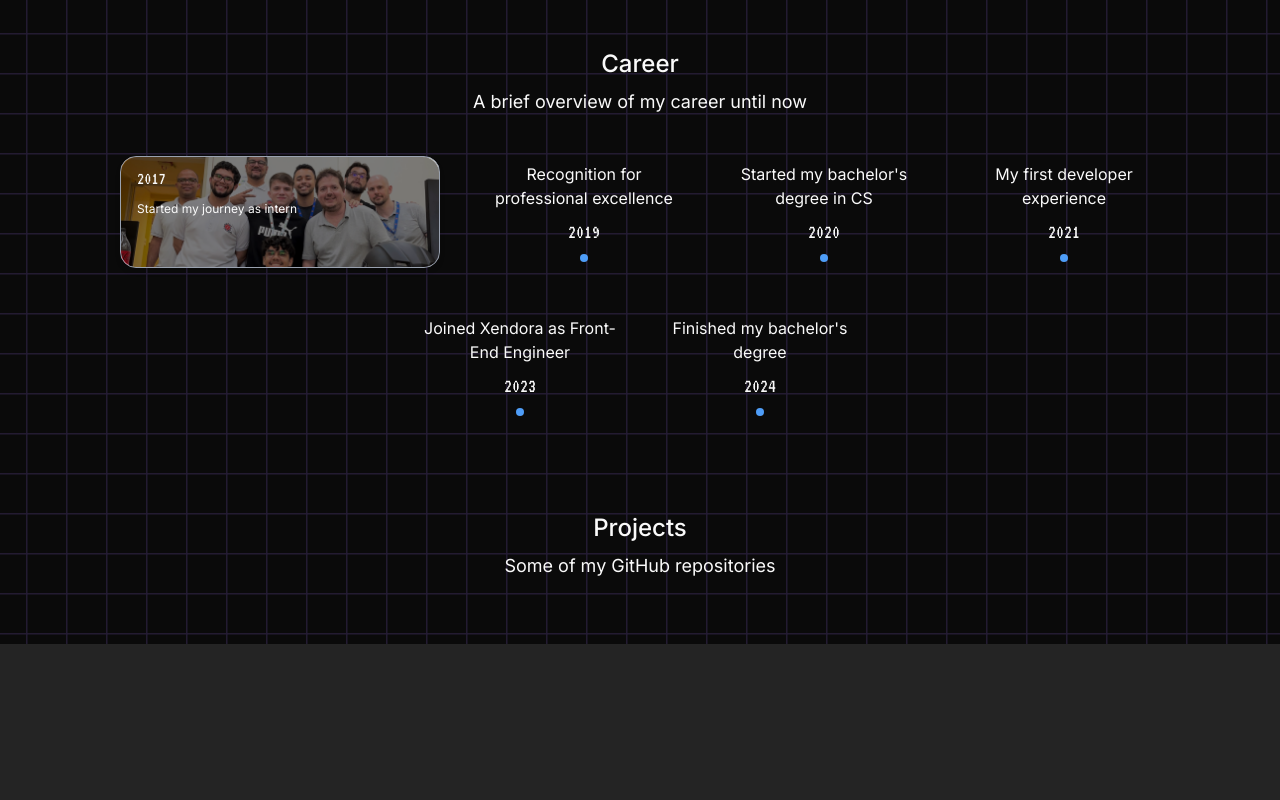
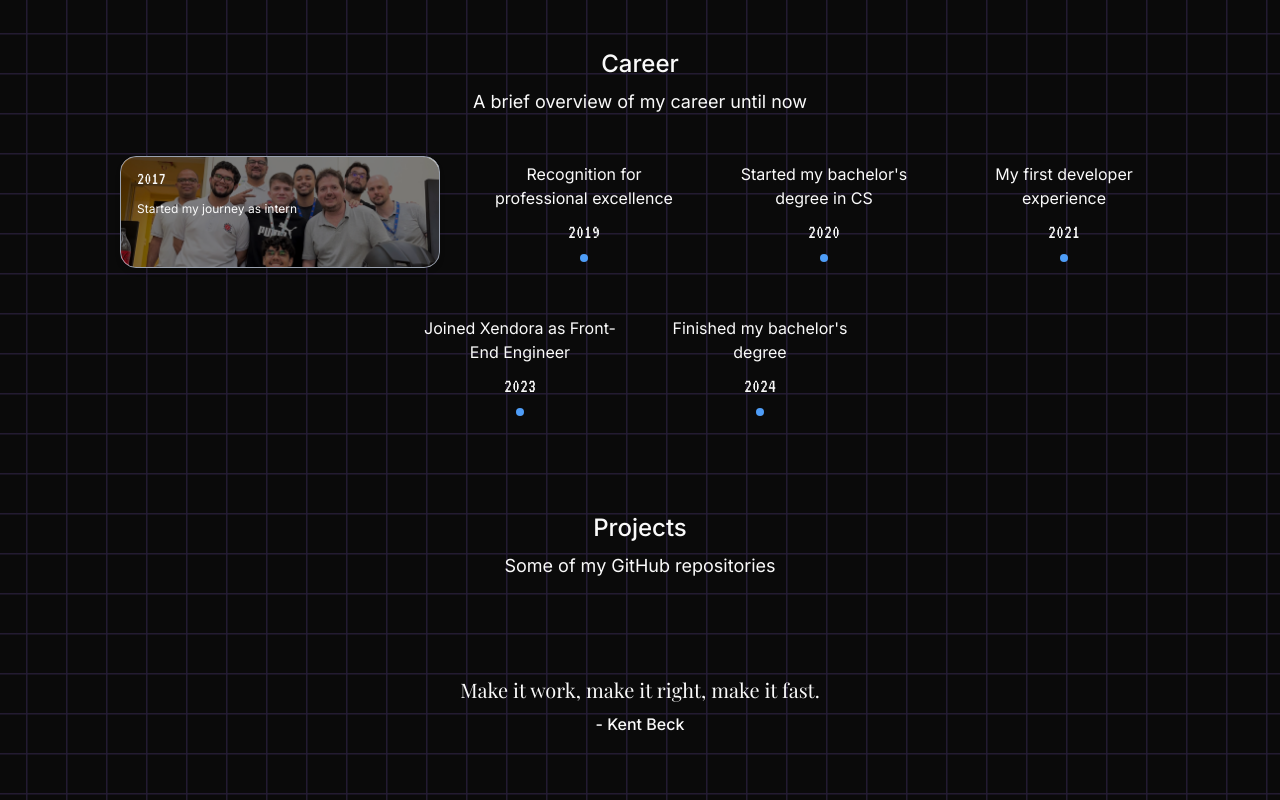
Before and after one commit to lucaskraus/lucaskraus, a React (Vite) app: page / in a window 1280 px wide. Shown: the part 1513-2313 px from the top of the page. Before the commit the page ends 2157 px from the top, so only its background shows below. Built offline with nearby package versions, Linux system fonts and the light colour scheme.

Commit message:
Add Playfair Display font to index.html, include Quote component in App, and define Playfair Display font variable in CSS for enhanced typography and layout consistency.

```diff
--- a/index.html
+++ b/index.html
@@ -16,6 +16,10 @@
       href="https://fonts.googleapis.com/css2?family=Roboto+Mono:wght@100;300;400;500;700&display=swap"
     />
     <link
+      rel="stylesheet"
+      href="https://fonts.googleapis.com/css2?family=Playfair+Display:wght@400;500;600;700;800;900&display=swap"
+    />
+    <link
       rel="preload"
       href="https://skillicons.dev/icons?i=html,css,js,ts,react,nextjs,vue,nuxtjs,tailwind,nodejs&theme=dark"
       as="image"
--- a/src/App.tsx
+++ b/src/App.tsx
@@ -5,6 +5,7 @@ import Repositories from '@/components/Repositories'
 import AboutMe from '@/components/AboutMe'
 import Picture from '@/components/Picture'
 import Squares from '@/components/Squares'
+import Quote from '@/components/Quote'
 import './App.css'
 
 function App() {
@@ -18,10 +19,12 @@ function App() {
       className="w-full"
     >
       <div className="w-full flex flex-col items-center p-16 gap-24">
-        <Header
-          items={['About Me', 'Career', 'Repositories', 'Get in touch']}
-          onPress={() => {}}
-        />
+        <div className="flex flex-col w-full gap-10">
+          <Header
+            items={['About Me', 'Career', 'Repositories', 'Get in touch']}
+            onPress={() => {}}
+          />
+        </div>
         <div className="flex flex-row justify-center gap-24 items-center w-full">
           <Picture />
           <Introduction />
@@ -29,6 +32,7 @@ function App() {
         <AboutMe />
         <Timeline />
         <Repositories />
+        <Quote />
       </div>
     </Squares>
   )
--- /dev/null
+++ b/src/components/Quote.tsx
@@ -0,0 +1,10 @@
+export default function Quote() {
+  return (
+    <div className="flex flex-col gap-2 items-center">
+      <h1 className="font-playfair-display text-xl">
+        Make it work, make it right, make it fast.
+      </h1>
+      <p className="font-medium">- Kent Beck</p>
+    </div>
+  )
+}
--- a/src/index.css
+++ b/src/index.css
@@ -79,6 +79,7 @@ body {
 @theme inline {
   --font-vt323: 'VT323', monospace;
   --font-roboto-mono: 'Roboto Mono', monospace;
+  --font-playfair-display: 'Playfair Display', serif;
   --radius-sm: calc(var(--radius) - 4px);
   --radius-md: calc(var(--radius) - 2px);
   --radius-lg: var(--radius);
```
